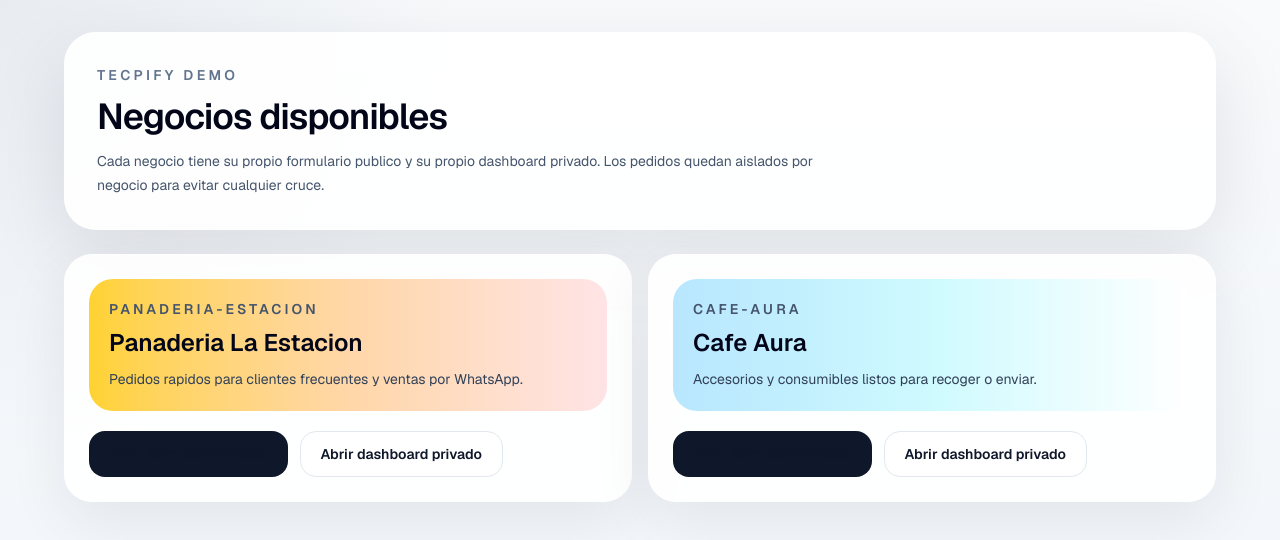
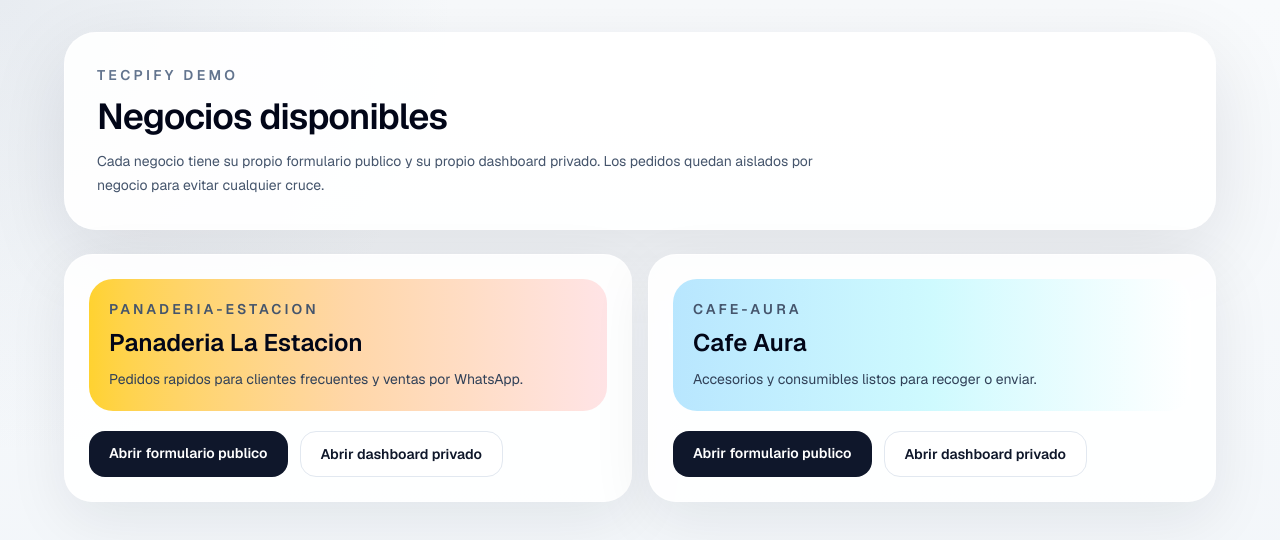
Before and after one commit to patarroyoalexis/tecpify, a Next.js app: page / in a window 1280 px wide. Shown: the top 540 px of the page. Built offline with nearby package versions, Linux system fonts and the light colour scheme.

Commit message:
Fix: Se modifica el color de los botonos principales que redirige al formulario

```diff
--- a/app/page.tsx
+++ b/app/page.tsx
@@ -40,7 +40,8 @@ export default function Home() {
               <div className="mt-5 flex flex-col gap-3 sm:flex-row">
                 <Link
                   href={`/pedido/${business.id}`}
-                  className="rounded-2xl bg-slate-900 px-5 py-3 text-center text-sm font-semibold text-white transition hover:bg-slate-800"
+                  className="rounded-2xl bg-slate-900 px-5 py-3 text-center text-sm font-semibold transition hover:bg-slate-800"
+                  style={{ color: "#fff", WebkitTextFillColor: "#fff" }}
                 >
                   Abrir formulario publico
                 </Link>
```
